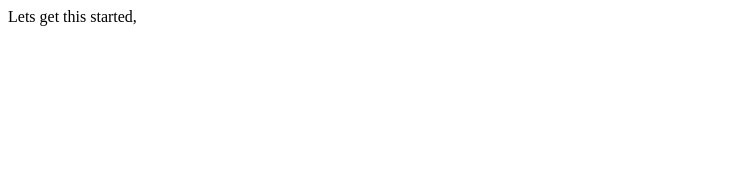
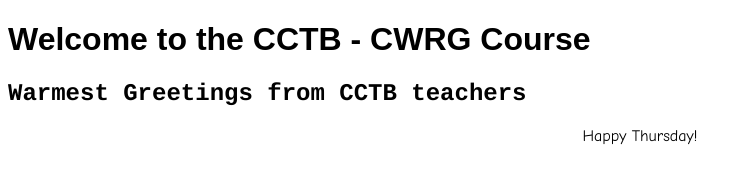
Before and after one commit to ACqacctb/moodle, a plain HTML site: page index.html in a window 1280 px wide. Shown: the whole page, without its empty margins (0-752 px from the left). Drawn offline with Linux system fonts and the light colour scheme.

Commit message:
Added headings h1, h2 and p

```diff
--- a/index.html
+++ b/index.html
@@ -6,6 +6,10 @@
 <title>106: DevOps Course. Practice HTML</title>
 </head>
 <body>
-Lets get this started,
+    <div>
+    	<h1 style="font-family: Arial;text-aligh: center;">Welcome to the CCTB - CWRG Course</h1>
+    	<h2 style="font-family: Courier;text-aligh: center;">Warmest Greetings from CCTB teachers</h2>
+    	<p style="font-family: Comic Sans MS;text-align: center;">Happy Thursday!</p>
+    </div>
 </body>
 </html>
```
